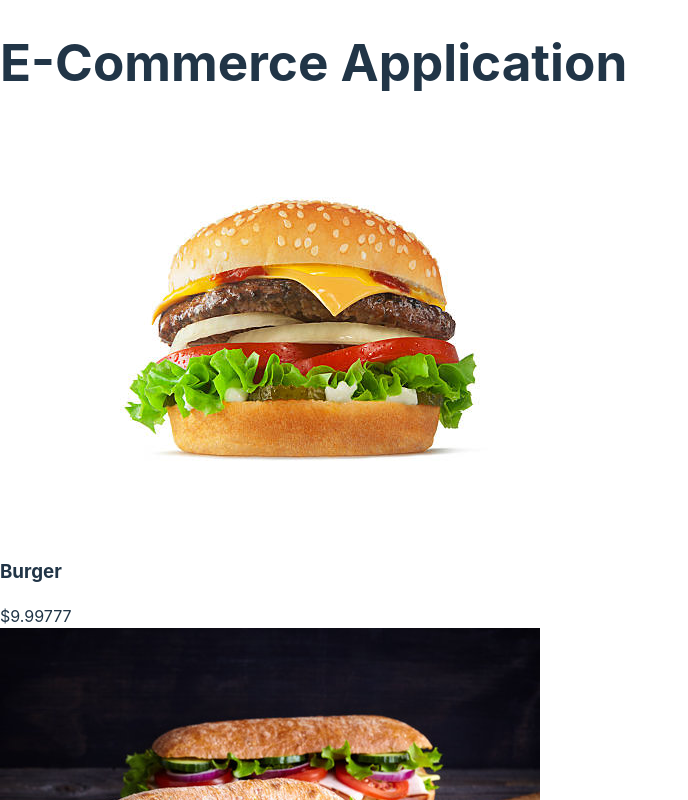
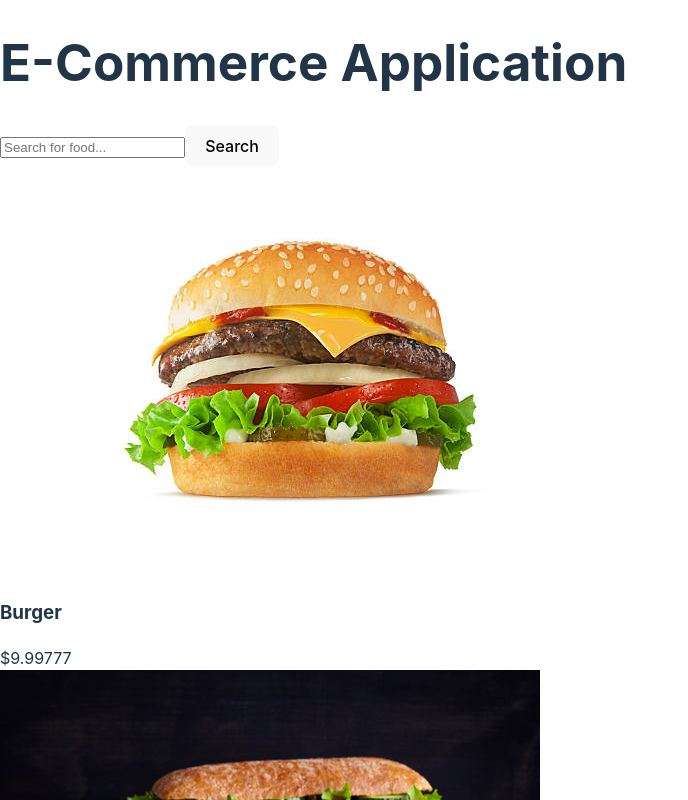
Before and after one commit to hgsherid17/e-commerce, a React (Vite) app: page / in a window 1280 px wide. Shown: the top 800 px of the page, without its empty margins (0-688 px from the left). Built offline with nearby package versions, Linux system fonts and the light colour scheme.

Commit message:
can now search for specific food items, json data is now imported statically

```diff
--- a/public/data/foodItems.json
+++ /dev/null
@@ -1,17 +0,0 @@
-[
-        {
-            "id": 1,
-            "image": "/images/burger.jpg",
-            "name": "Burger",
-            "price": 9.99,
-            "calories": 777
-        },
-        {
-            "id": 2,
-            "image": "/images/sandwich.jpg",
-            "name": "Sandwich",
-            "price": 10.99,
-            "calories": 500
-        }
-
-    ]
--- a/src/App.tsx
+++ b/src/App.tsx
@@ -1,52 +1,46 @@
 import React, { useEffect, useState } from 'react';
 import FoodItem from './Components/FoodItem.tsx';
-import { FoodItemType } from './types.ts';
+import { FoodItemType, Items, SearchTermType } from './types.ts';
+import foodItems from './data/foodItems.json'; // Static data does not need useState
 
 const App: React.FC = ()  => {
+  const [searchTerm, setSearchTerm] = useState<SearchTermType>("");
+  const [filteredItems, setFilteredItems] = useState<FoodItemType[]>(foodItems);
 
-  // Create new state to fetch food items
-  const [foodItems, setFoodItems] = useState<FoodItemType[]>([]);
-
-  /*
-    Use this block to search and retrieve food items
-    const [searchTerm, setSearchTerm] = useState("");
-
-
-    // Need to create component for search
-    const searchFoodItems = async(name) => {
-      const response = await fetch(????);
-      const data = await response.json();
-
-      setFoodItems(data);
-    }
-  */
-
-  // This method gets food data from the provided json file
-  const fetchFoodItems = () => {
-    fetch('./data/foodItems.json')
-    .then((response) => {
-      console.log("fetching food items...");
-      return response.json();
-    })
-    .then((foodItems : FoodItemType[]) => {
-      console.log("food items fetched successfully");
-      setFoodItems(foodItems);
-    })
-    .catch((error) => console.error('Error getting food data: ', error));
-  };
-
- useEffect(() => {
-    // Fetch data state
-    fetchFoodItems();
-  }, []);
+  /**
+   * Searches json of food items given a specific search term
+   * @param term
+   */
+  const searchFoodItems = async(term: string) => {
+    setSearchTerm(term);
+    const filtered = foodItems.filter(item =>
+      item.name.toLowerCase().includes(term.toLowerCase()));
+      setFilteredItems(filtered);
+  }
 
   return (
     <div className = "app">
       <h1>E-Commerce Application</h1>
+
+      <div className = "search">
+        <input
+          placeholder = "Search for food..."
+          value = {searchTerm}
+          // If we want to search automatically,
+          // change to "searchFoodItems"
+          onChange={(e) => setSearchTerm(e.target.value)}
+         />
+         <button
+          type="submit"
+          onClick={() => searchFoodItems(searchTerm)}
+          >Search</button>
+      </div>
       {
-        foodItems.length > 0 ? (
+        filteredItems.length > 0 ? (
         <div className="container">
-          {foodItems.map((item) => (<FoodItem key={item.id} item = {item}/>))}
+          {filteredItems.map((item : FoodItemType) => (
+            <FoodItem key={item.id} item = {item}/>
+            ))}
         </div>
         ) :
         (
--- a/src/Components/FoodItem.tsx
+++ b/src/Components/FoodItem.tsx
@@ -16,7 +16,7 @@ const FoodItem : React.FC<FoodItemProperties> = ({ item }) => {
             </div>
             <div className = "foodItemInfo">
                 <h3>{item.name}</h3>
-                <span>${item.price}</span>
+                <span>${Number(item.price.toFixed(2))}</span>
                 <span>{item.calories}</span>
             </div>
         </div>
--- /dev/null
+++ b/src/data/foodItems.json
@@ -0,0 +1,17 @@
+[
+    {
+        "id": 1,
+        "image": "/images/burger.jpg",
+        "name": "Burger",
+        "price": 9.99,
+        "calories": 777
+    },
+    {
+        "id": 2,
+        "image": "/images/sandwich.jpg",
+        "name": "Sandwich",
+        "price": 10.99,
+        "calories": 500
+    }
+
+]
```
Also changed, not shown: src/types.ts (+5 -3 lines).
